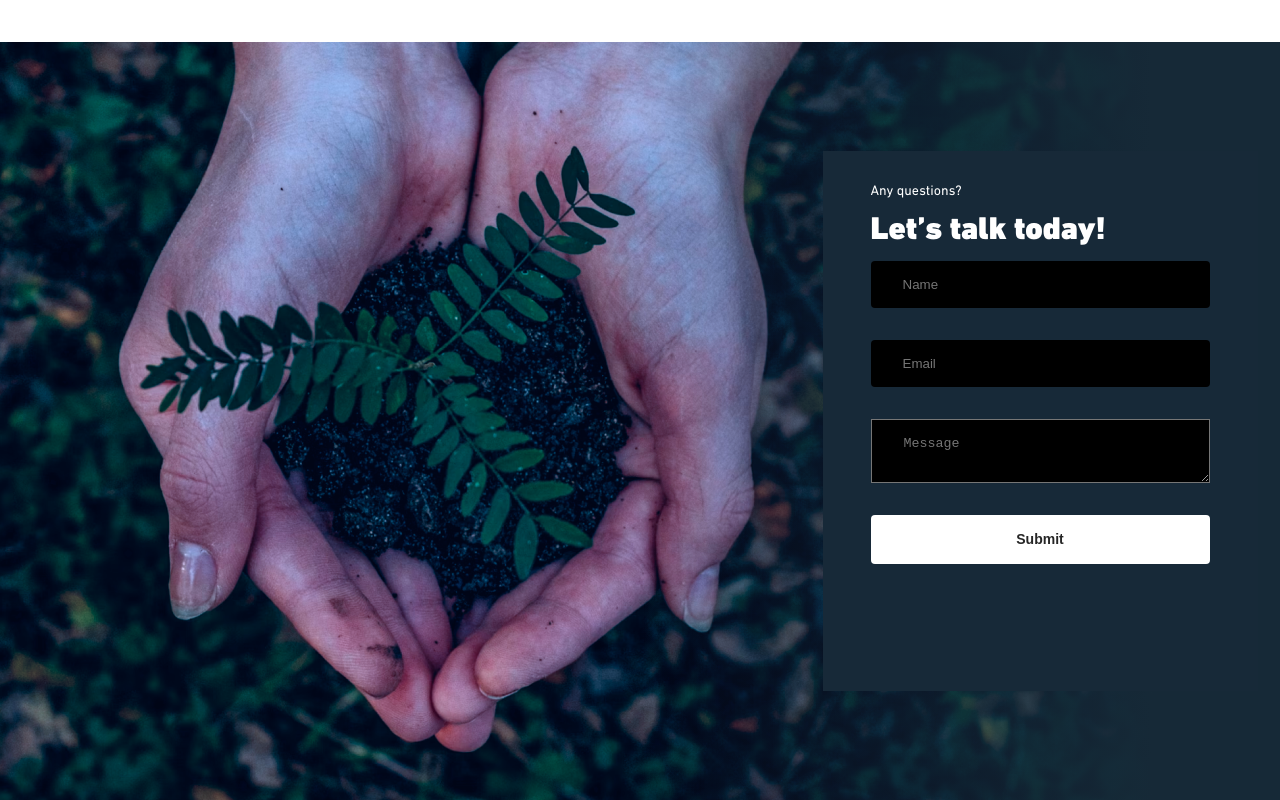
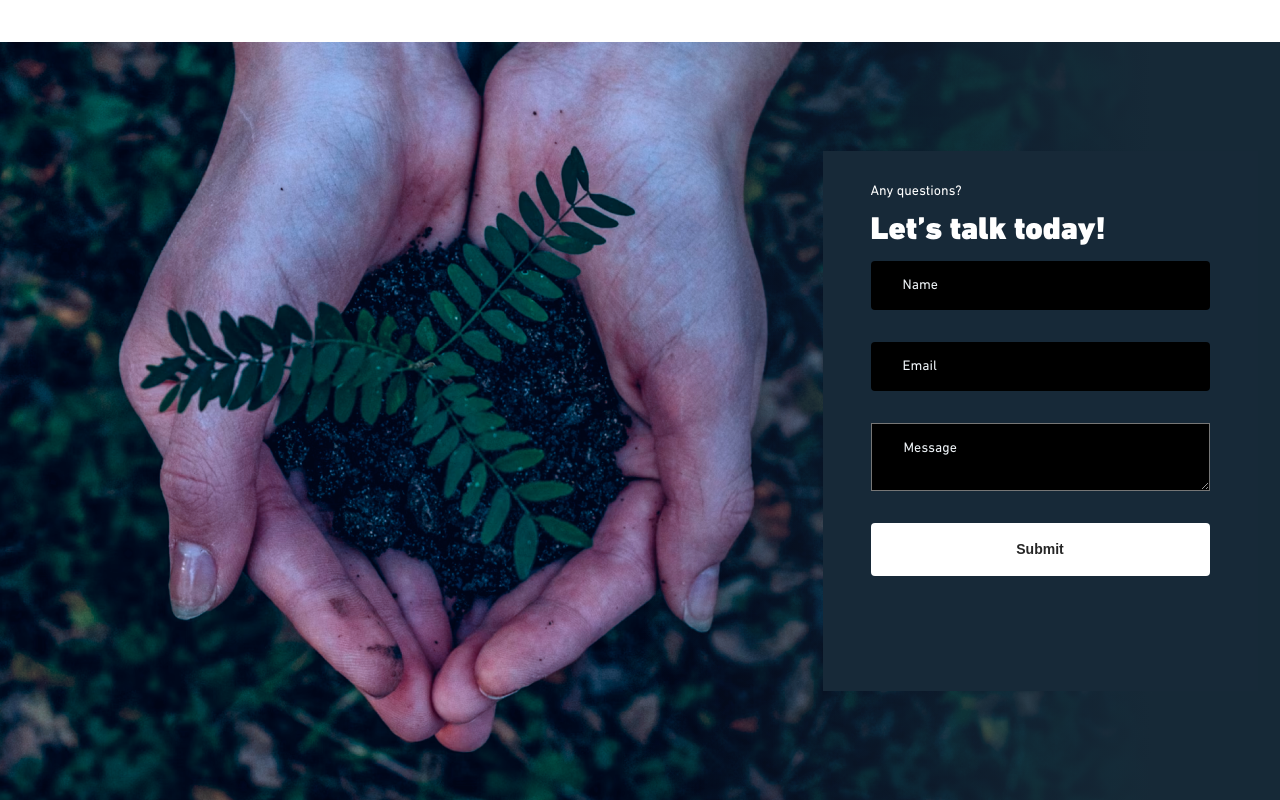
Before and after one commit to hoseinabedi/webicient, a Next.js app: page / in a window 1280 px wide. Shown: the part 3334-4134 px from the top of the page. Built offline with nearby package versions, Linux system fonts and the light colour scheme.

Commit message:
Add hover for button and define placeholder styles

```diff
--- a/src/app/page.module.css
+++ b/src/app/page.module.css
@@ -309,18 +309,35 @@
     gap: 2rem;
 }
 .section4 .contactForm form input{
+    font-family: var(--dinNext-font);
+    font-size: 14px;
+    line-height: 17px;
     padding: 1rem 2rem;
     background-color: #000;
     color: #fff;
     border: none;
     border-radius: 4px;
 }
+.section4 .contactForm form input::placeholder{
+    color: #EFF4F8;
+    font-family: var(--dinNext-font);
+    font-size: 14px;
+}
 .section4 .contactForm form textarea{
+    font-family: var(--dinNext-font);
+    font-size: 14px;
+    line-height: 17px;
     padding: 1rem 2rem;
     background-color: #000;
     color: #fff;
 }
+.section4 .contactForm form textarea::placeholder{
+    color: #EFF4F8;
+    font-family: var(--dinNext-font);
+    font-size: 14px;
+}
 .section4 .contactForm form button{
+    cursor: pointer;
     padding: 1rem 2rem;
     color: #262626;
     background-color: #fff;
@@ -329,6 +346,12 @@
     font-size: 14px;
     line-height: 17px;
     font-weight: 700;
+    border: 2px solid transparent;
+}
+.section4 .contactForm form button:hover{
+    color: #fff;
+    background-color: transparent;
+    border: 2px solid #fff;
 }
 
 
```
